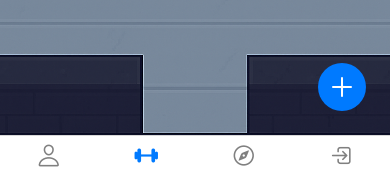
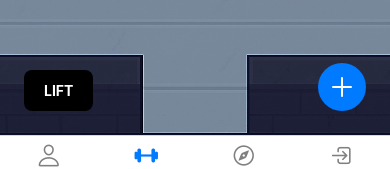
Before and after one commit to aliiqbal24/FitPal---Mobile-App, a React Native app: screen /Gym in a window 390 px wide. Shown: the part 660-829 px from the top of the page. Built offline with nearby package versions, Linux system fonts and the light colour scheme.

Commit message:
Add workout toggle button

```diff
--- a/src/screens/GymScreen.js
+++ b/src/screens/GymScreen.js
@@ -63,6 +63,7 @@ export default function GymScreen() {
   const [editingExerciseIdx, setEditingExerciseIdx] = useState(null);
   const [showSummaryModal, setShowSummaryModal] = useState(false);
   const [weeklySummary, setWeeklySummary] = useState(null);
+  const [workoutActive, setWorkoutActive] = useState(false);
 
   const engine = useRef(Matter.Engine.create({ enableSleeping: false }));
   const world = engine.current.world;
@@ -266,6 +267,10 @@ export default function GymScreen() {
     setShowExerciseModal(false);
   };
 
+  const toggleWorkout = useCallback(() => {
+    setWorkoutActive(active => !active);
+  }, []);
+
   return (
     <ImageBackground
       source={require('../../assets/app_background.png')}
@@ -353,6 +358,12 @@ export default function GymScreen() {
 
       <TouchableOpacity style={styles.addWorkoutBtn} onPress={openNewWorkout}>
         <Ionicons name="add" size={32} color="#fff" />
+      </TouchableOpacity>
+
+      <TouchableOpacity style={styles.workoutToggleBtn} onPress={toggleWorkout}>
+        <Text style={styles.workoutToggleBtnText}>
+          {workoutActive ? 'END' : 'LIFT'}
+        </Text>
       </TouchableOpacity>
 
       {/* Summary Modal */}
@@ -641,4 +652,17 @@ const styles = StyleSheet.create({
     width: 150,
     height: 150,
   },
+  workoutToggleBtn: {
+    position: 'absolute',
+    bottom: 24,
+    left: 24,
+    backgroundColor: '#000',
+    borderRadius: 8,
+    paddingVertical: 12,
+    paddingHorizontal: 20,
+  },
+  workoutToggleBtnText: {
+    color: '#fff',
+    fontWeight: '700',
+  },
 });
```
